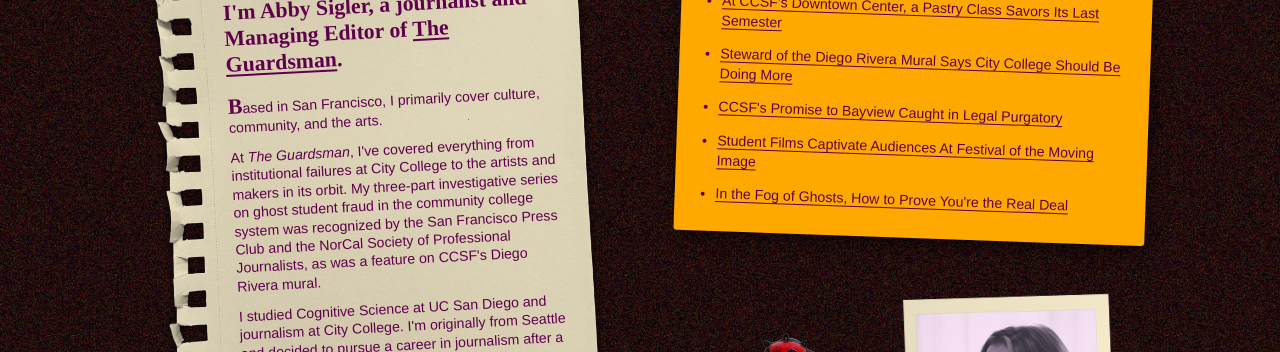
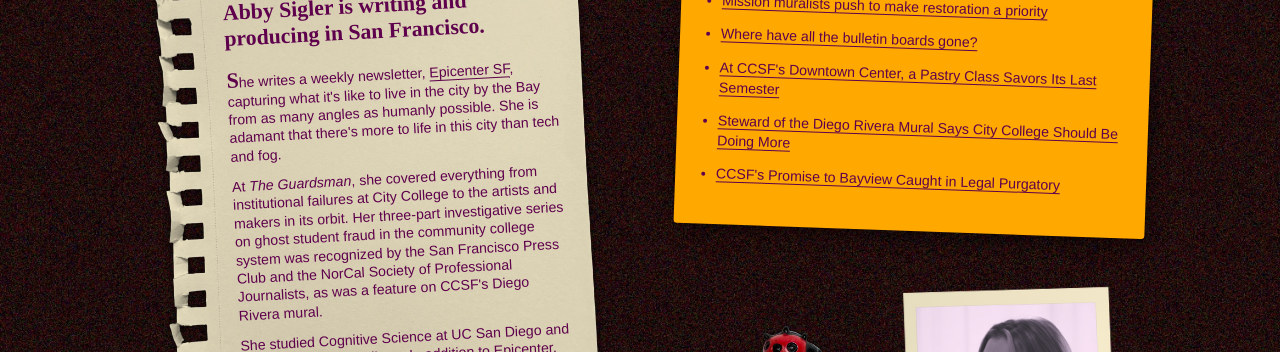
Before and after one commit to abby-sigler/abby-sigler.github.io, a plain HTML site: page index.html in a window 1280 px wide. Shown: the part 197-549 px from the top of the page. Drawn offline with Linux system fonts and the light colour scheme; a web font is replaced by a local one.

Commit message:
Update bio and new writing

```diff
--- a/index.html
+++ b/index.html
@@ -22,10 +22,10 @@
 
       <!-- BIO -->
       <div class="bio">
-        <h1>I'm Abby Sigler, a journalist and Managing Editor of <a target="_blank" rel="noopener noreferrer" href="https://www.theguardsman.com/">The Guardsman</a>.</h1>
-        <p><span class="drop">B</span>ased in San Francisco, I primarily cover culture, community, and the arts.</p>
-        <p>At <i>The Guardsman</i>, I've covered everything from institutional failures at City College to the artists and makers in its orbit. My three-part investigative series on ghost student fraud in the community college system was recognized by the San Francisco Press Club and the NorCal Society of Professional Journalists, as was a feature on CCSF's Diego Rivera mural.</p>
-        <p>I studied Cognitive Science at UC San Diego and journalism at City College. I'm originally from Seattle and decided to pursue a career in journalism after a brief stint in tech. Outside of reporting, I try to balance my insatiable media consumption with nature time and knitting.</p>
+        <h1>Abby Sigler is writing and producing in San Francisco.</h1>
+        <p><span class="drop">S</span>he writes a weekly newsletter, <a target="_blank" rel="noopener noreferrer" href="https://epicentersf.substack.com/">Epicenter SF</a>, capturing what it's like to live in the city by the Bay from as many angles as humanly possible. She is adamant that there's more to life in this city than tech and fog.</p>
+        <p>At <i>The Guardsman</i>, she covered everything from institutional failures at City College to the artists and makers in its orbit. Her three-part investigative series on ghost student fraud in the community college system was recognized by the San Francisco Press Club and the NorCal Society of Professional Journalists, as was a feature on CCSF's Diego Rivera mural.</p>
+        <p>She studied Cognitive Science at UC San Diego and journalism at City College. In addition to Epicenter, she contributes to <i>The Ingleside Light</i> and <i>El Tecolote</i>.</p>
       </div>
 
       <!-- AWARDS & ACCOLADES -->
@@ -51,11 +51,11 @@
         <div class="angel"></div>
         <h2>Selected Writing</h2>
         <ul>
+          <li><a target="_blank" rel="noopener noreferrer" href="https://eltecolote.org/content/en/mission-muralists-push-to-make-restoration-a-priority/">Mission muralists push to make restoration a priority</a></li>
+          <li><a target="_blank" rel="noopener noreferrer" href="https://epicentersf.substack.com/p/where-have-all-the-bulletin-boards">Where have all the bulletin boards gone?</a></li>
           <li><a target="_blank" rel="noopener noreferrer" href="https://www.theguardsman.com/at-ccsfs-downtown-center-a-pastry-class-savors-its-last-semester/">At CCSF's Downtown Center, a Pastry Class Savors Its Last Semester</a></li>
           <li><a target="_blank" rel="noopener noreferrer" href="https://www.theguardsman.com/steward-of-the-diego-rivera-mural-says-city-college-should-be-doing-more/">Steward of the Diego Rivera Mural Says City College Should Be Doing More</a></li>
           <li><a target="_blank" rel="noopener noreferrer" href="https://www.theguardsman.com/ccsfs-promise-to-bayview-caught-in-legal-purgatory/">CCSF's Promise to Bayview Caught in Legal Purgatory</a></li>
-          <li><a target="_blank" rel="noopener noreferrer" href="https://www.theguardsman.com/student-films-captivate-audiences-at-festival-of-the-moving-image/">Student Films Captivate Audiences At Festival of the Moving Image</a></li>
-          <li><a target="_blank" rel="noopener noreferrer" href="https://www.theguardsman.com/in-the-fog-of-ghosts-how-to-prove-youre-the-real-deal/">In the Fog of Ghosts, How to Prove You're the Real Deal</a></li>
         </ul>
       </div>
 
--- a/styles.css
+++ b/styles.css
@@ -51,12 +51,6 @@ body {
   margin-bottom: 22px;
 }
 
-.bio h1 a {
-  color: inherit;
-  text-decoration: underline;
-  text-underline-offset: 4px;
-}
-
 .bio h1 a:hover { opacity: 0.65; }
 
 .bio p {
@@ -68,6 +62,12 @@ body {
   margin-bottom: 14px;
 }
 .bio p:last-child { margin-bottom: 0; }
+
+.bio p a {
+  color: inherit;
+  text-decoration: underline;
+  text-underline-offset: 4px;
+}
 
 .drop {
   font-family: 'rl-horizon', serif;
```
Also changed, not shown: 1 other file.
